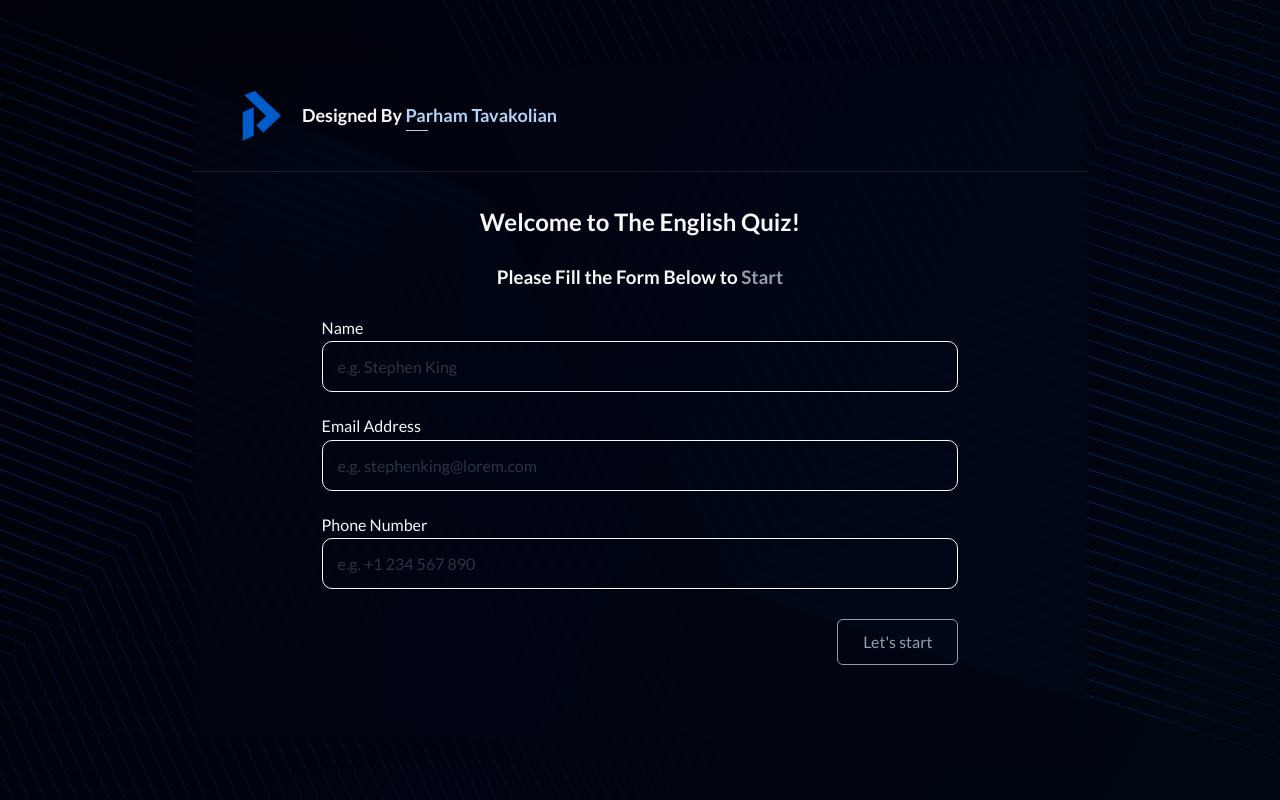
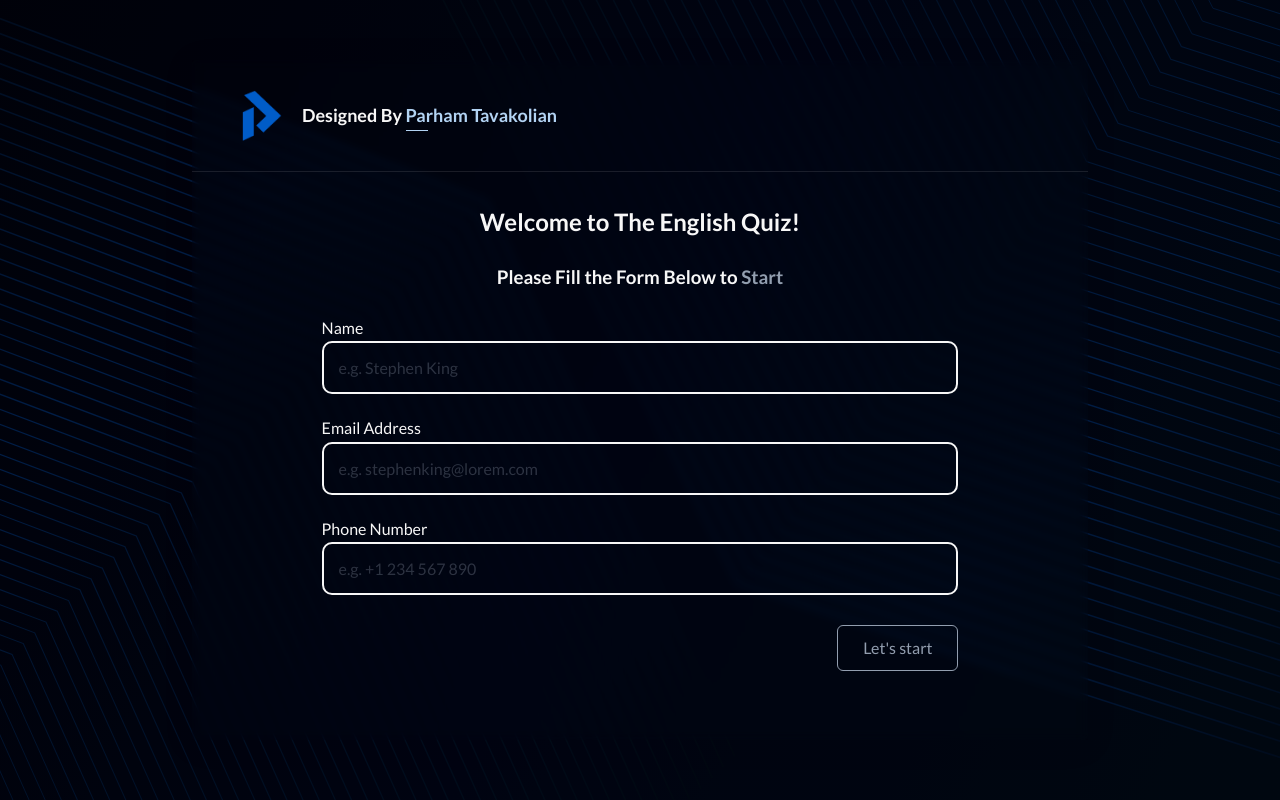
Before and after one commit to frontendparham/quiz-app, a React app: page / in a window 1280 px wide. Built offline with nearby package versions, Linux system fonts and the light colour scheme; some packages are replaced by stand-ins of ours; no server answers; the database is empty.

Commit message:
Change styles pf options and form

```diff
--- a/src/scss/components/_buttons.scss
+++ b/src/scss/components/_buttons.scss
@@ -63,6 +63,7 @@
   align-items: center;
   gap: 2rem;
   justify-content: flex-start;
+  border-width: 2px;
 
   // Check box
   .checkbox {
--- a/src/scss/components/_form.scss
+++ b/src/scss/components/_form.scss
@@ -17,7 +17,7 @@
   }
 
   input {
-    border: 1px solid $color-text-primary;
+    border: 2px solid $color-text-primary;
     border-radius: 1rem;
     padding: 1.5rem;
     font-size: 1.6rem;
```
